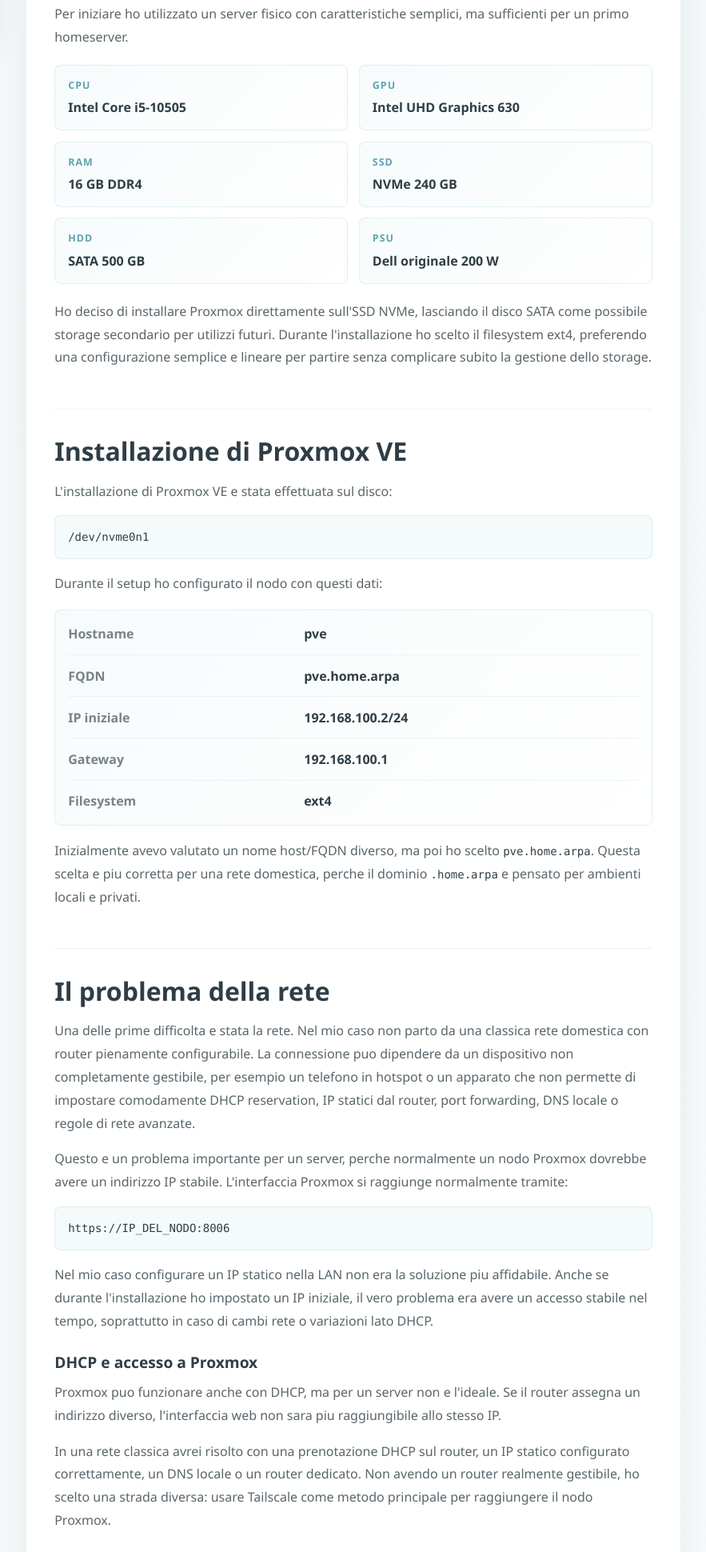
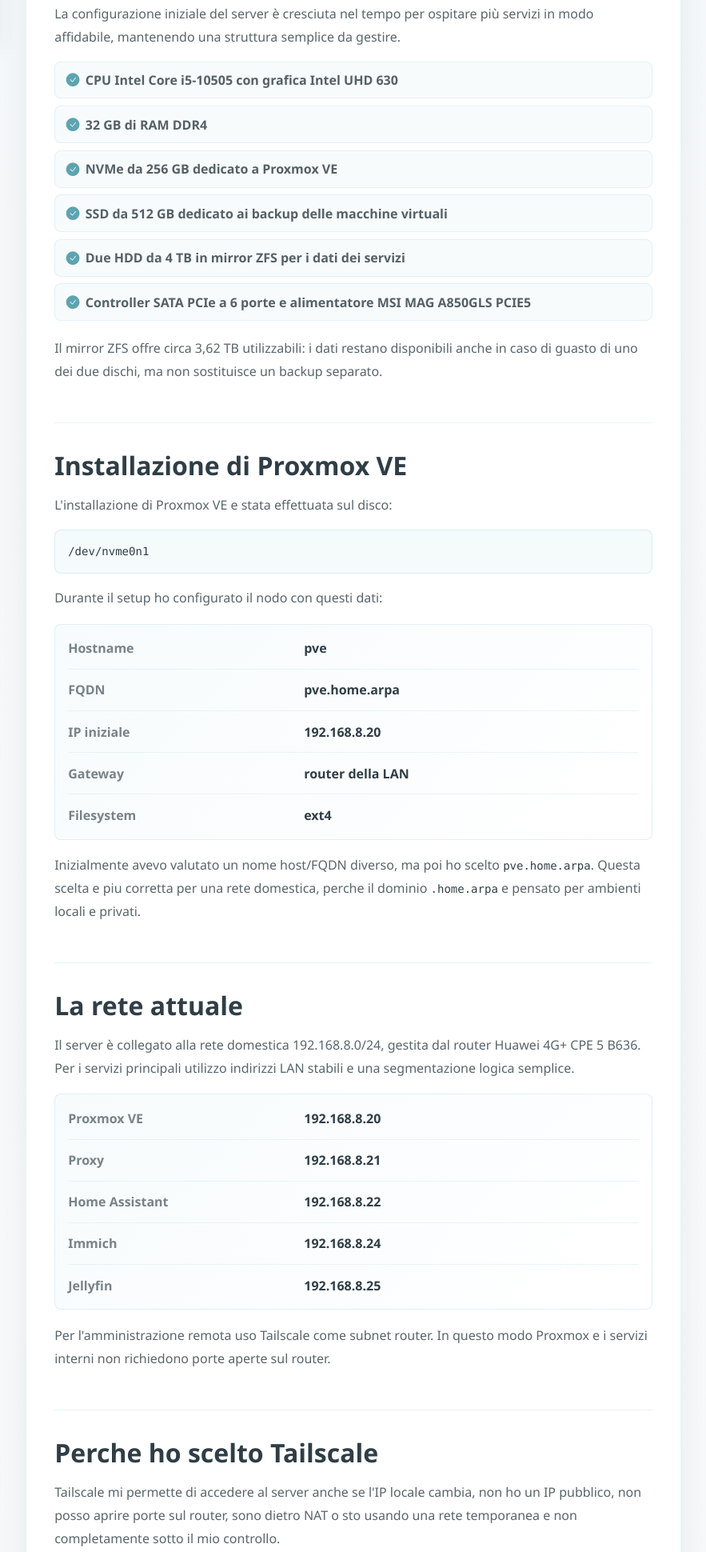
Before and after one commit to serpico3/Sito, a plain HTML site: page homeserver-proxmox.html in a window 1280 px wide. Shown: the part 974-2914 px from the top of the page at 80% size, without its empty margins (322-1205 px from the left). Drawn offline with nearby package versions, Linux system fonts and the light colour scheme.

Commit message:
Aggiorna configurazione attuale del homeserver

```diff
--- a/homeserver-proxmox.html
+++ b/homeserver-proxmox.html
@@ -58,16 +58,16 @@
 
             <section id="hardware">
                 <h2>Hardware utilizzato</h2>
-                <p>Per iniziare ho utilizzato un server fisico con caratteristiche semplici, ma sufficienti per un primo homeserver.</p>
-                <div class="blog-spec-grid">
-                    <div><span>CPU</span><strong>Intel Core i5-10505</strong></div>
-                    <div><span>GPU</span><strong>Intel UHD Graphics 630</strong></div>
-                    <div><span>RAM</span><strong>16 GB DDR4</strong></div>
-                    <div><span>SSD</span><strong>NVMe 240 GB</strong></div>
-                    <div><span>HDD</span><strong>SATA 500 GB</strong></div>
-                    <div><span>PSU</span><strong>Dell originale 200 W</strong></div>
-                </div>
-                <p>Ho deciso di installare Proxmox direttamente sull'SSD NVMe, lasciando il disco SATA come possibile storage secondario per utilizzi futuri. Durante l'installazione ho scelto il filesystem ext4, preferendo una configurazione semplice e lineare per partire senza complicare subito la gestione dello storage.</p>
+                <p>La configurazione iniziale del server è cresciuta nel tempo per ospitare più servizi in modo affidabile, mantenendo una struttura semplice da gestire.</p>
+                <ul class="blog-checklist">
+                    <li>CPU Intel Core i5-10505 con grafica Intel UHD 630</li>
+                    <li>32 GB di RAM DDR4</li>
+                    <li>NVMe da 256 GB dedicato a Proxmox VE</li>
+                    <li>SSD da 512 GB dedicato ai backup delle macchine virtuali</li>
+                    <li>Due HDD da 4 TB in mirror ZFS per i dati dei servizi</li>
+                    <li>Controller SATA PCIe a 6 porte e alimentatore MSI MAG A850GLS PCIE5</li>
+                </ul>
+                <p>Il mirror ZFS offre circa 3,62 TB utilizzabili: i dati restano disponibili anche in caso di guasto di uno dei due dischi, ma non sostituisce un backup separato.</p>
             </section>
 
             <section id="installazione">
@@ -79,8 +79,8 @@
                     <dl>
                         <div><dt>Hostname</dt><dd>pve</dd></div>
                         <div><dt>FQDN</dt><dd>pve.home.arpa</dd></div>
-                        <div><dt>IP iniziale</dt><dd>192.168.100.2/24</dd></div>
-                        <div><dt>Gateway</dt><dd>192.168.100.1</dd></div>
+                        <div><dt>IP iniziale</dt><dd>192.168.8.20</dd></div>
+                        <div><dt>Gateway</dt><dd>router della LAN</dd></div>
                         <div><dt>Filesystem</dt><dd>ext4</dd></div>
                     </dl>
                 </div>
@@ -88,15 +88,18 @@
             </section>
 
             <section id="rete">
-                <h2>Il problema della rete</h2>
-                <p>Una delle prime difficolta e stata la rete. Nel mio caso non parto da una classica rete domestica con router pienamente configurabile. La connessione puo dipendere da un dispositivo non completamente gestibile, per esempio un telefono in hotspot o un apparato che non permette di impostare comodamente DHCP reservation, IP statici dal router, port forwarding, DNS locale o regole di rete avanzate.</p>
-                <p>Questo e un problema importante per un server, perche normalmente un nodo Proxmox dovrebbe avere un indirizzo IP stabile. L'interfaccia Proxmox si raggiunge normalmente tramite:</p>
-                <pre><code>https://IP_DEL_NODO:8006</code></pre>
-                <p>Nel mio caso configurare un IP statico nella LAN non era la soluzione piu affidabile. Anche se durante l'installazione ho impostato un IP iniziale, il vero problema era avere un accesso stabile nel tempo, soprattutto in caso di cambi rete o variazioni lato DHCP.</p>
-
-                <h3>DHCP e accesso a Proxmox</h3>
-                <p>Proxmox puo funzionare anche con DHCP, ma per un server non e l'ideale. Se il router assegna un indirizzo diverso, l'interfaccia web non sara piu raggiungibile allo stesso IP.</p>
-                <p>In una rete classica avrei risolto con una prenotazione DHCP sul router, un IP statico configurato correttamente, un DNS locale o un router dedicato. Non avendo un router realmente gestibile, ho scelto una strada diversa: usare Tailscale come metodo principale per raggiungere il nodo Proxmox.</p>
+                <h2>La rete attuale</h2>
+                <p>Il server è collegato alla rete domestica 192.168.8.0/24, gestita dal router Huawei 4G+ CPE 5 B636. Per i servizi principali utilizzo indirizzi LAN stabili e una segmentazione logica semplice.</p>
+                <div class="blog-config-card">
+                    <dl>
+                        <div><dt>Proxmox VE</dt><dd>192.168.8.20</dd></div>
+                        <div><dt>Proxy</dt><dd>192.168.8.21</dd></div>
+                        <div><dt>Home Assistant</dt><dd>192.168.8.22</dd></div>
+                        <div><dt>Immich</dt><dd>192.168.8.24</dd></div>
+                        <div><dt>Jellyfin</dt><dd>192.168.8.25</dd></div>
+                    </dl>
+                </div>
+                <p>Per l'amministrazione remota uso Tailscale come subnet router. In questo modo Proxmox e i servizi interni non richiedono porte aperte sul router.</p>
             </section>
 
             <section id="tailscale">
@@ -135,37 +138,28 @@ tailscale.list</code></pre>
             </section>
 
             <section id="storage">
-                <h2>Scelta di non complicare subito lo storage</h2>
-                <p>Avendo un solo disco NVMe principale e un disco SATA secondario, avrei potuto pensare subito a una configurazione piu complessa, ma ho preferito partire semplice.</p>
-                <ul class="blog-checklist">
-                    <li>Proxmox installato su singolo SSD NVMe</li>
-                    <li>Filesystem ext4</li>
-                    <li>Nessun RAID iniziale</li>
-                    <li>Backup da pianificare successivamente</li>
-                </ul>
-                <p>Questa scelta mi permette di iniziare subito a lavorare sul server, senza bloccare il progetto nella fase iniziale. In futuro, per dati importanti, sara necessario ragionare bene su backup, storage esterno, eventuale NAS o strategie piu robuste.</p>
+                <h2>Storage e protezione dei dati</h2>
+                <p>La configurazione iniziale a disco singolo è stata sostituita da uno schema più solido: Proxmox rimane sul NVMe, mentre i dati importanti dei servizi sono archiviati su un mirror ZFS formato da due HDD da 4 TB.</p>
+                <p>Il mirror viene controllato periodicamente con scrub ZFS; l'ultimo controllo completato non ha rilevato errori. L'SSD dedicato ai backup mantiene separati i backup delle VM dal disco di sistema.</p>
+                <p>Questa separazione rende più semplice crescere con nuovi servizi senza mescolare sistema operativo, dati applicativi e copie di sicurezza.</p>
             </section>
 
             <section id="stato-finale">
-                <h2>Stato finale della configurazione</h2>
+                <h2>Stato attuale della configurazione</h2>
                 <div class="blog-config-card">
                     <dl>
-                        <div><dt>Hostname</dt><dd>pve</dd></div>
-                        <div><dt>FQDN</dt><dd>pve.home.arpa</dd></div>
-                        <div><dt>IP management iniziale</dt><dd>192.168.100.2/24</dd></div>
-                        <div><dt>Gateway</dt><dd>192.168.100.1</dd></div>
-                        <div><dt>Filesystem</dt><dd>ext4</dd></div>
-                        <div><dt>Disco di installazione</dt><dd>/dev/nvme0n1</dd></div>
-                        <div><dt>Accesso web</dt><dd>https://IP_DEL_NODO:8006</dd></div>
-                        <div><dt>Accesso remoto stabile</dt><dd>tramite Tailscale</dd></div>
+                        <div><dt>Host Proxmox VE</dt><dd>192.168.8.20, 32 GB RAM, NVMe da 256 GB per il sistema</dd></div>
+                        <div><dt>Storage dati</dt><dd>Mirror ZFS da 2 x 4 TB, circa 3,62 TB utilizzabili</dd></div>
+                        <div><dt>Storage backup</dt><dd>SSD dedicato da 512 GB</dd></div>
+                        <div><dt>Servizi attivi</dt><dd>Proxy, Home Assistant, Immich e Jellyfin in VM e container separati</dd></div>
+                        <div><dt>Accesso remoto</dt><dd>Tailscale per l'amministrazione privata; Cloudflare Tunnel e reverse proxy per i servizi web autorizzati</dd></div>
                     </dl>
                 </div>
-                <p>Il nodo e raggiungibile anche senza IP pubblico, senza port forwarding e senza dipendere completamente dal DHCP del router.</p>
             </section>
 
             <section>
                 <h2>Conclusione</h2>
-                <p>Questa prima fase mi ha permesso di ottenere una base Proxmox funzionante e raggiungibile in modo affidabile.</p>
+                <p>La base iniziale si è evoluta in un homeserver con storage ridondato, servizi separati e accesso remoto sicuro.</p>
                 <p>La parte piu delicata non e stata tanto l'installazione in se, quanto la gestione della rete. Non avendo un router completo su cui impostare DHCP statico, port forwarding o regole avanzate, ho dovuto trovare una soluzione alternativa per non perdere l'accesso al server.</p>
                 <p>Tailscale si e rivelato fondamentale: mi permette di amministrare Proxmox anche se l'indirizzo LAN cambia o se la rete non e completamente sotto il mio controllo.</p>
                 <p>A questo punto ho un nodo Proxmox pulito, aggiornabile e raggiungibile da remoto. La base e pronta per i prossimi passaggi del progetto homeserver, che trattero in un articolo successivo.</p>
```
